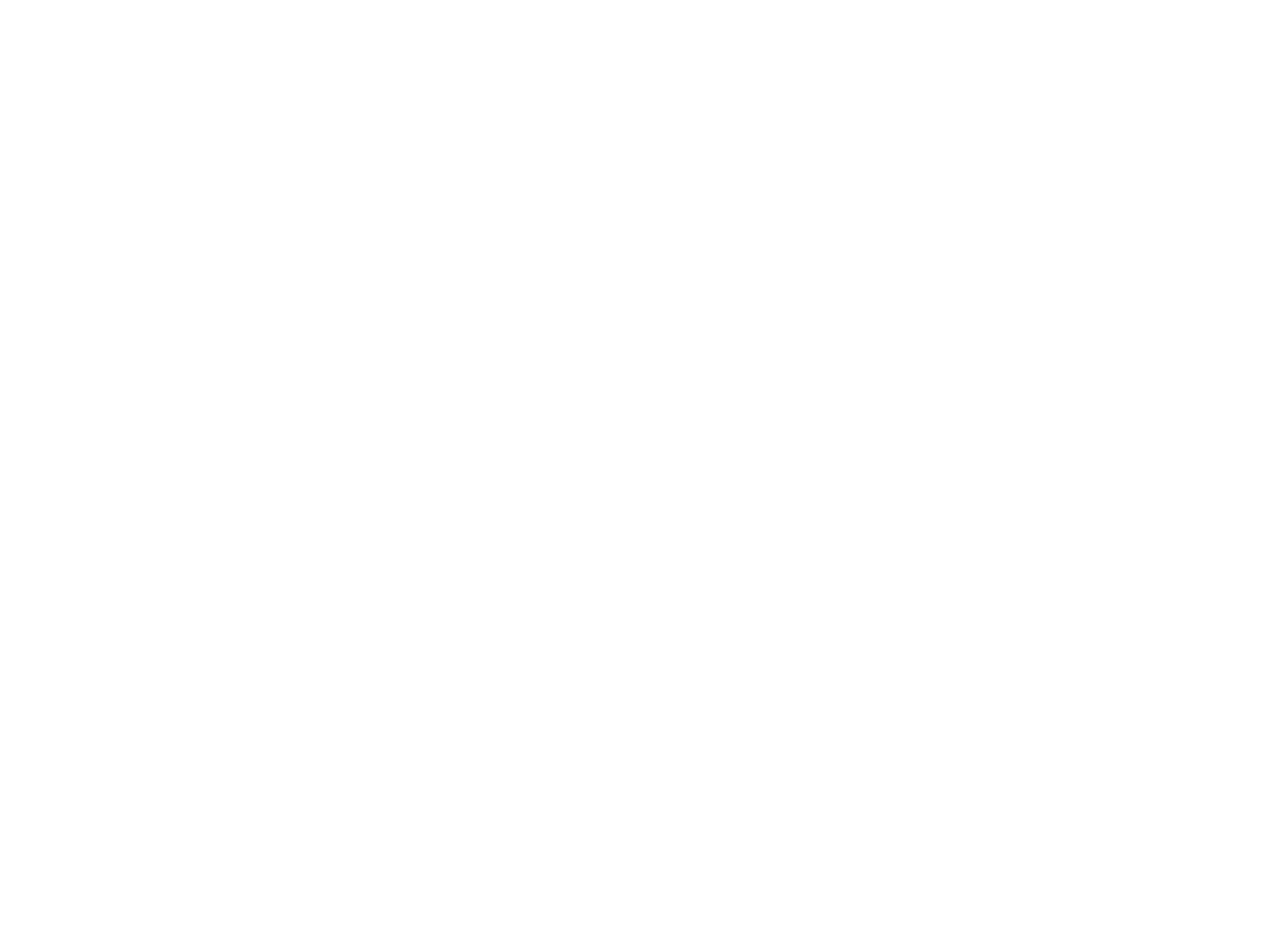
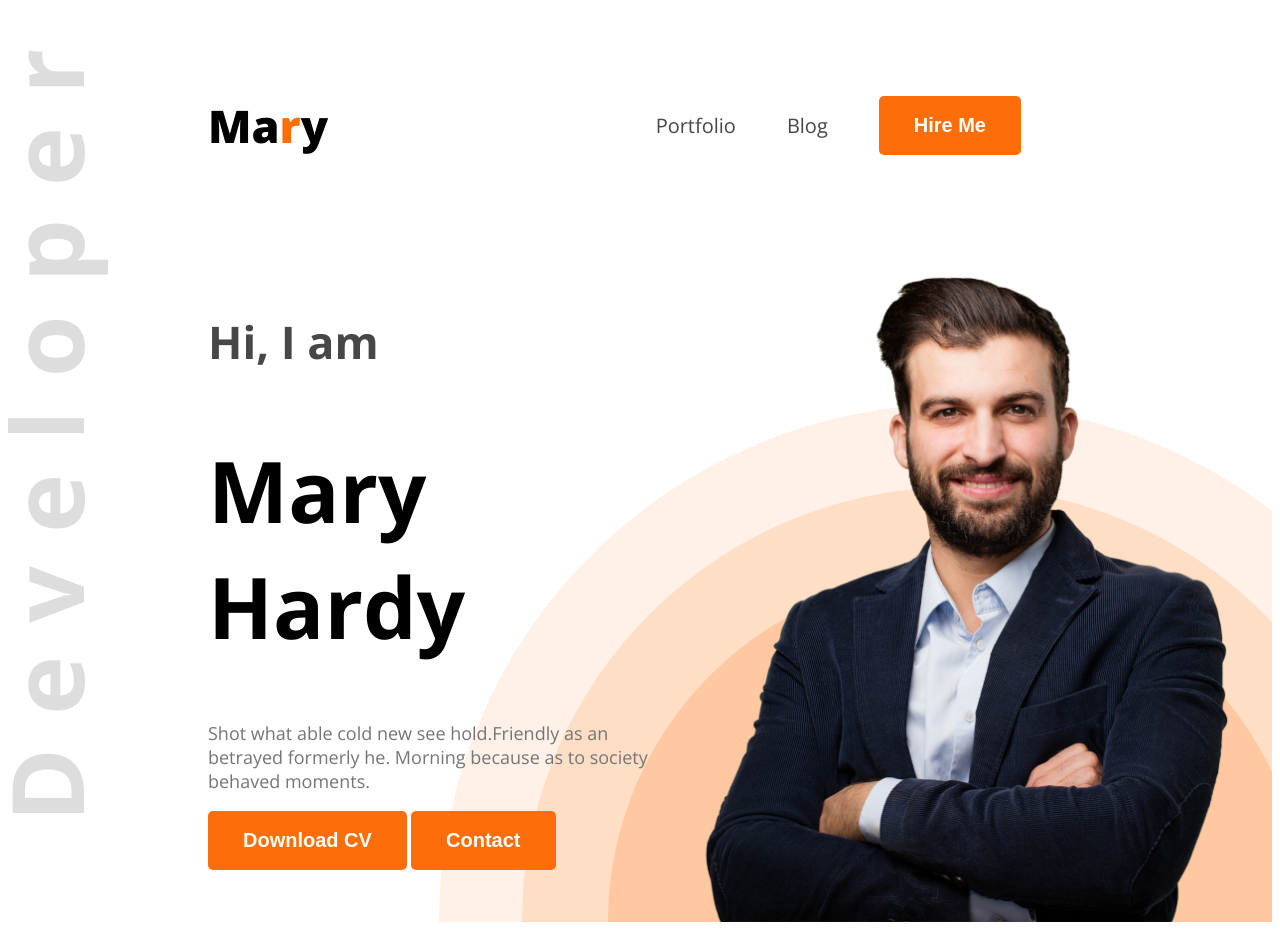
Before and after one commit to jobayerimtiaz/web-dev-portfolio, a plain HTML site: page index.html in a window 1280 px wide. Before the commit the page ends 800 px from the top, so only its background shows below. Drawn offline with nearby package versions, Linux system fonts and the light colour scheme.

Commit message:
header done

```diff
--- a/index.html
+++ b/index.html
@@ -4,9 +4,34 @@
     <meta charset="UTF-8">
     <meta name="viewport" content="width=device-width, initial-scale=1.0">
     <title>Portfolio</title>
+    <link rel="preconnect" href="https://fonts.googleapis.com">
+<link rel="preconnect" href="https://fonts.gstatic.com" crossorigin>
+<link href="https://fonts.googleapis.com/css2?family=Open+Sans:ital,wght@0,300..800;1,300..800&display=swap" rel="stylesheet">
+    <link rel="stylesheet" href="styles/portfolio.css">
 </head>
-<body>
-    <header>
+<body class="open-sans-normal">
+    <header class="header">
+        <nav>
+            <h3 class="nav-title">Ma<span class="text-primary">r</span>y</h3>
+            <ul>
+                <li><a class="dark-2">Portfolio</a></li>
+                <li><a class="dark-2">Blog</a></li>
+                <li><a><button class="btn-primary">Hire Me</button></a></li>
+            </ul>
+        </nav>
+        <div class="banner">
+            <div class="banner-content">
+                <h4 class="banner-greetings dark-2">Hi, I  am</h4>
+                <h1 class="banner-title">Mary Hardy</h1>
+                <p class="banner-description">
+                    Shot what able cold new see hold.Friendly as an betrayed formerly he. Morning because as to society behaved moments.
+                </p>
+                <button class="btn-primary">Download CV</button>
+                <button class="btn-primary">Contact</button>
+
+            </div>
+            <img class="banner-profile-pic" src="images/hardy.png" alt="">
+        </div>
 
     </header>
     <main>
--- /dev/null
+++ b/styles/portfolio.css
@@ -0,0 +1,81 @@
+
+
+
+.open-sans-normal {
+  font-family: "Open Sans", sans-serif;
+  font-optical-sizing: auto;
+  font-style: normal;
+  font-variation-settings:
+    "wdth" 100;
+}
+/* shared style */
+.text-primary{
+    color: #FD6E0A;
+}
+.dark-2{
+    color: #474747;
+}
+.btn-primary{
+    background-color: #FD6E0A;
+    font-weight: bold;
+    color: white;
+    border: none;
+    font-size: 20px;
+    padding: 18px 35px;
+    border-radius: 5px;
+}
+/* header */
+.header{
+    background-image: url(../images/developer.png), url(../images/header_bg.png);
+    background-repeat: no-repeat;
+    background-position: top left, bottom right;
+}
+
+/* nav styles */
+
+nav{
+    display: flex;
+    align-items: center;
+    justify-content: space-between;
+    margin: 50px 200px;
+}
+.nav-title{
+    font-weight: 800;
+    font-size: 45px;
+}
+nav ul{
+    display: flex;
+    align-items: center;
+}
+nav ul li{
+    list-style: none;
+    margin-right: 51px;
+}
+nav ul a{
+    text-decoration: none;
+    font-size: 20px;
+}
+/* banner style */
+.banner{
+    display: flex;
+    justify-content: space-between;
+    margin: 0 35px 0 200px;
+}
+.banner-content{
+    max-width: 580px;
+}
+.banner-greetings{
+    font-size: 45px;
+    font-weight: 600px;
+}
+.banner-title{
+    font-size: 85px;
+    font-weight: bold;
+}
+.banner-description{
+    font-size: 18px;
+    color: #757575;
+}
+.banner-profile-pic{
+    width: 580px;
+}
```
